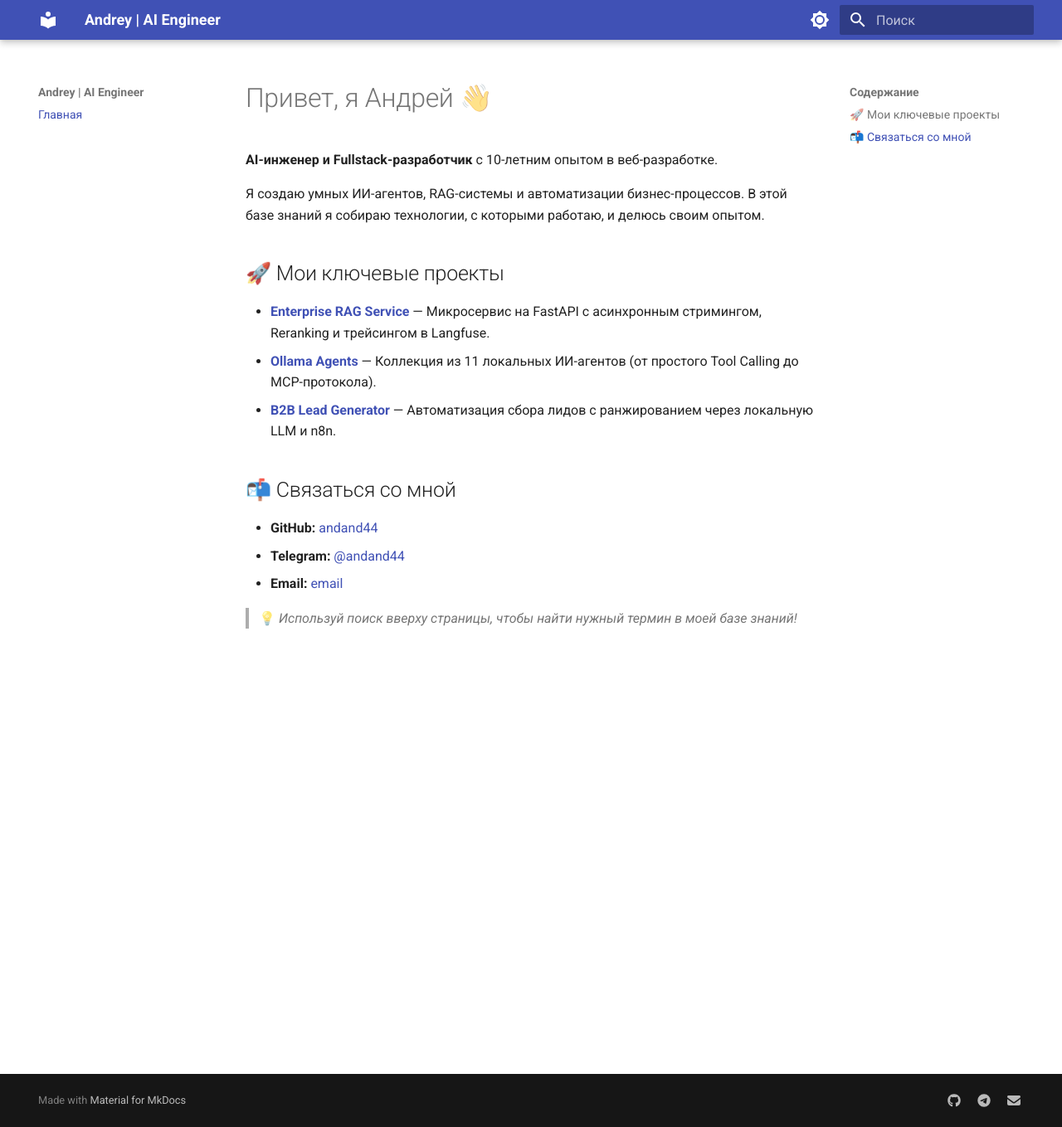
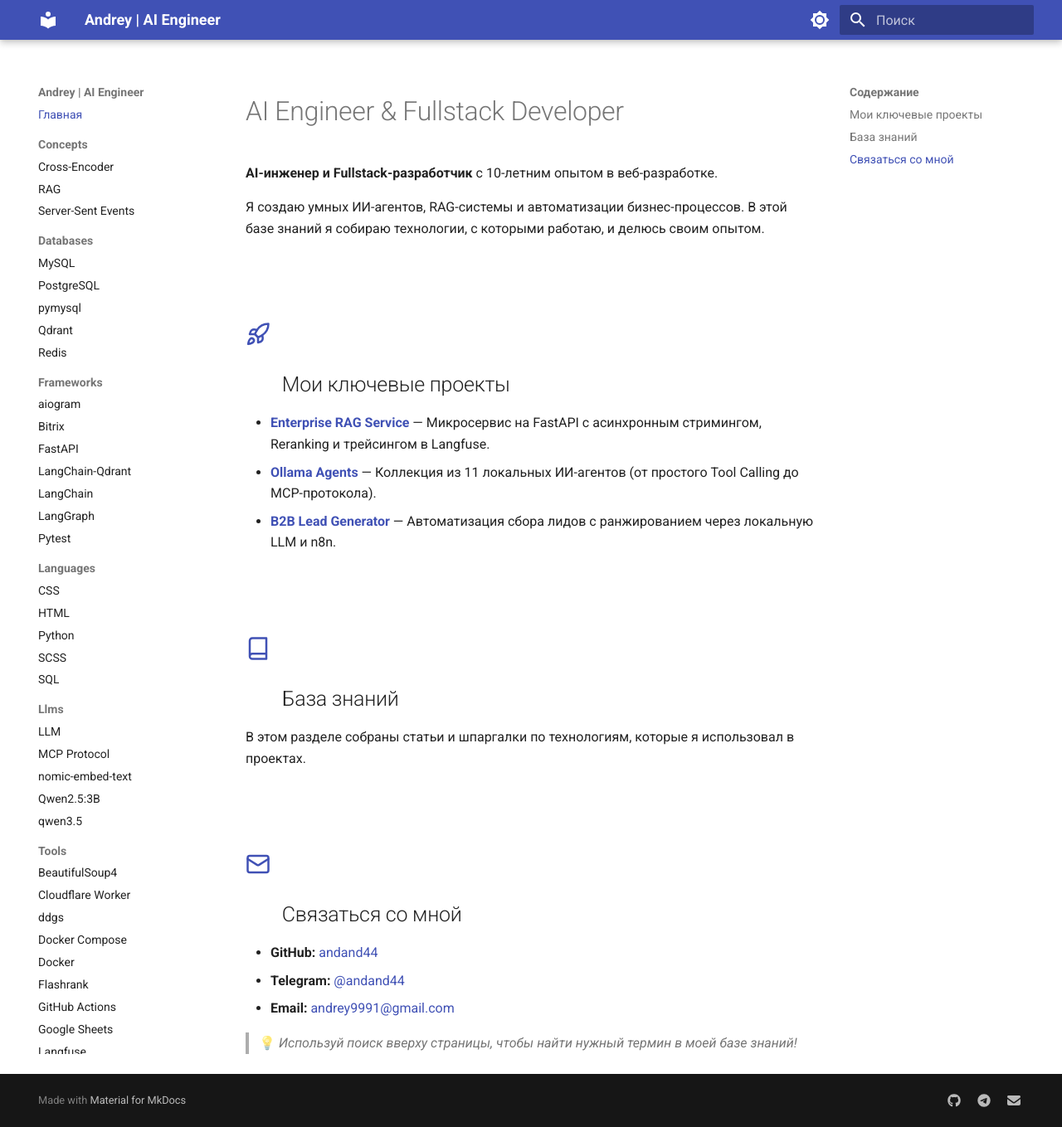
Before and after one commit to andand44/andand44.github.io, an MkDocs documentation site: the page built from docs/index.md, in a window 1280 px wide and 1359 px high. Shown: the whole window at 83% size. Built offline with MkDocs 1.6.1 and Material for MkDocs 9.7.7, drawn with Linux system fonts in a browser that asks for light colours.

Commit message:
feat: add custom svg icons, fix sidebar navigation and seo h1

```diff
--- a/docs/index.md
+++ b/docs/index.md
@@ -1,19 +1,52 @@
-# Привет, я Андрей 👋
+<h1 style="display: none;">Andrey | AI Engineer & Fullstack Developer</h1>
+
+<!-- SVG Спрайт с кастомными иконками -->
+<svg xmlns="http://www.w3.org/2000/svg" style="display: none;">
+  <symbol id="icon-rocket" viewBox="0 0 24 24" fill="none" stroke="currentColor" stroke-width="2" stroke-linecap="round" stroke-linejoin="round">
+    <path d="M4.5 16.5c-1.5 1.26-2 5-2 5s3.74-.5 5-2c.71-.84.7-2.13-.09-2.91a2.18 2.18 0 0 0-2.91-.09z"></path>
+    <path d="m12 15-3-3a22 22 0 0 1 2-3.95A12.88 12.88 0 0 1 22 2c0 2.72-.78 7.5-6 11a22.35 22.35 0 0 1-4 2z"></path>
+    <path d="M9 12H4s.55-3.03 2-4c1.62-1.08 5 0 5 0"></path>
+    <path d="M12 15v5s3.03-.55 4-2c1.08-1.62 0-5 0-5"></path>
+  </symbol>
+  <symbol id="icon-mail" viewBox="0 0 24 24" fill="none" stroke="currentColor" stroke-width="2" stroke-linecap="round" stroke-linejoin="round">
+    <rect width="20" height="16" x="2" y="4" rx="2"></rect>
+    <path d="m22 7-8.97 5.7a1.94 1.94 0 0 1-2.06 0L2 7"></path>
+  </symbol>
+  <symbol id="icon-book" viewBox="0 0 24 24" fill="none" stroke="currentColor" stroke-width="2" stroke-linecap="round" stroke-linejoin="round">
+    <path d="M4 19.5v-15A2.5 2.5 0 0 1 6.5 2H20v20H6.5a2.5 2.5 0 0 1 0-5H20"></path>
+  </symbol>
+</svg>
+
+<style>
+  .custom-icon {
+    width: 1.2em;
+    height: 1.2em;
+    vertical-align: text-bottom;
+    margin-right: 8px;
+    color: var(--md-primary-fg-color);
+  }
+</style>
+
+# AI Engineer & Fullstack Developer
 
 **AI-инженер и Fullstack-разработчик** с 10-летним опытом в веб-разработке.
 
 Я создаю умных ИИ-агентов, RAG-системы и автоматизации бизнес-процессов. В этой базе знаний я собираю технологии, с которыми работаю, и делюсь своим опытом.
 
-## 🚀 Мои ключевые проекты
+## <svg class="custom-icon"><use href="#icon-rocket"></use></svg> Мои ключевые проекты
 
 - **[Enterprise RAG Service](https://github.com/andand44/enterprise-rag-service)** — Микросервис на FastAPI с асинхронным стримингом, Reranking и трейсингом в Langfuse.
 - **[Ollama Agents](https://github.com/andand44/ollama-agents)** — Коллекция из 11 локальных ИИ-агентов (от простого Tool Calling до MCP-протокола).
 - **[B2B Lead Generator](https://github.com/andand44/ollama-agents/tree/main/09_b2b_lead_generator)** — Автоматизация сбора лидов с ранжированием через локальную LLM и n8n.
 
-## 📬 Связаться со мной
+## <svg class="custom-icon"><use href="#icon-book"></use></svg> База знаний
+
+В этом разделе собраны статьи и шпаргалки по технологиям, которые я использовал в проектах.
+
+## <svg class="custom-icon"><use href="#icon-mail"></use></svg> Связаться со мной
 
 - **GitHub:** [andand44](https://github.com/andand44)
 - **Telegram:** [@andand44](https://t.me/andand44)
-- **Email:** [email](mailto:andrey9991@gmail.com)
+- **Email:** [andrey9991@gmail.com](mailto:andrey9991@gmail.com)
 
 > 💡 *Используй поиск вверху страницы, чтобы найти нужный термин в моей базе знаний!*
```
Also changed, not shown: docs/.pages.
